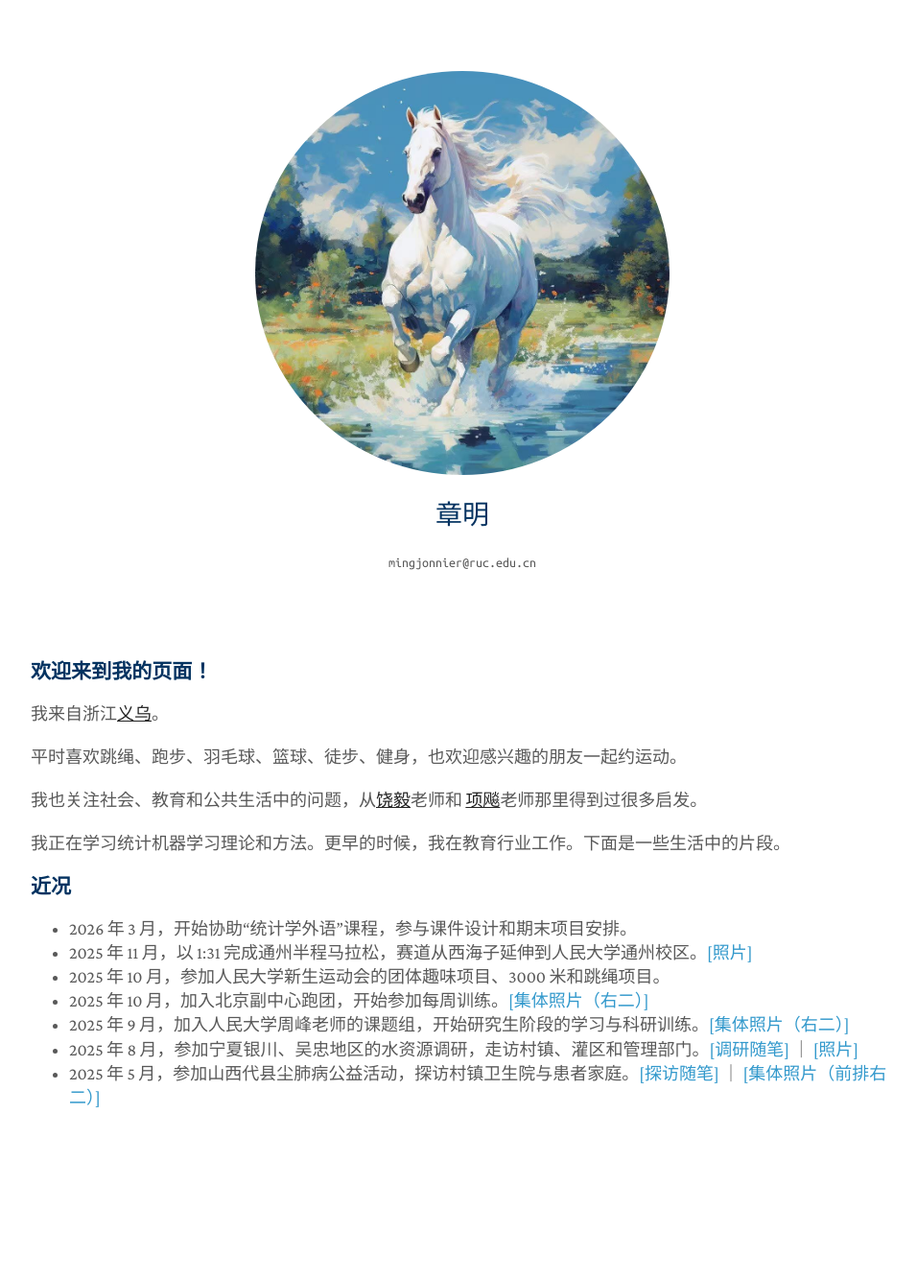
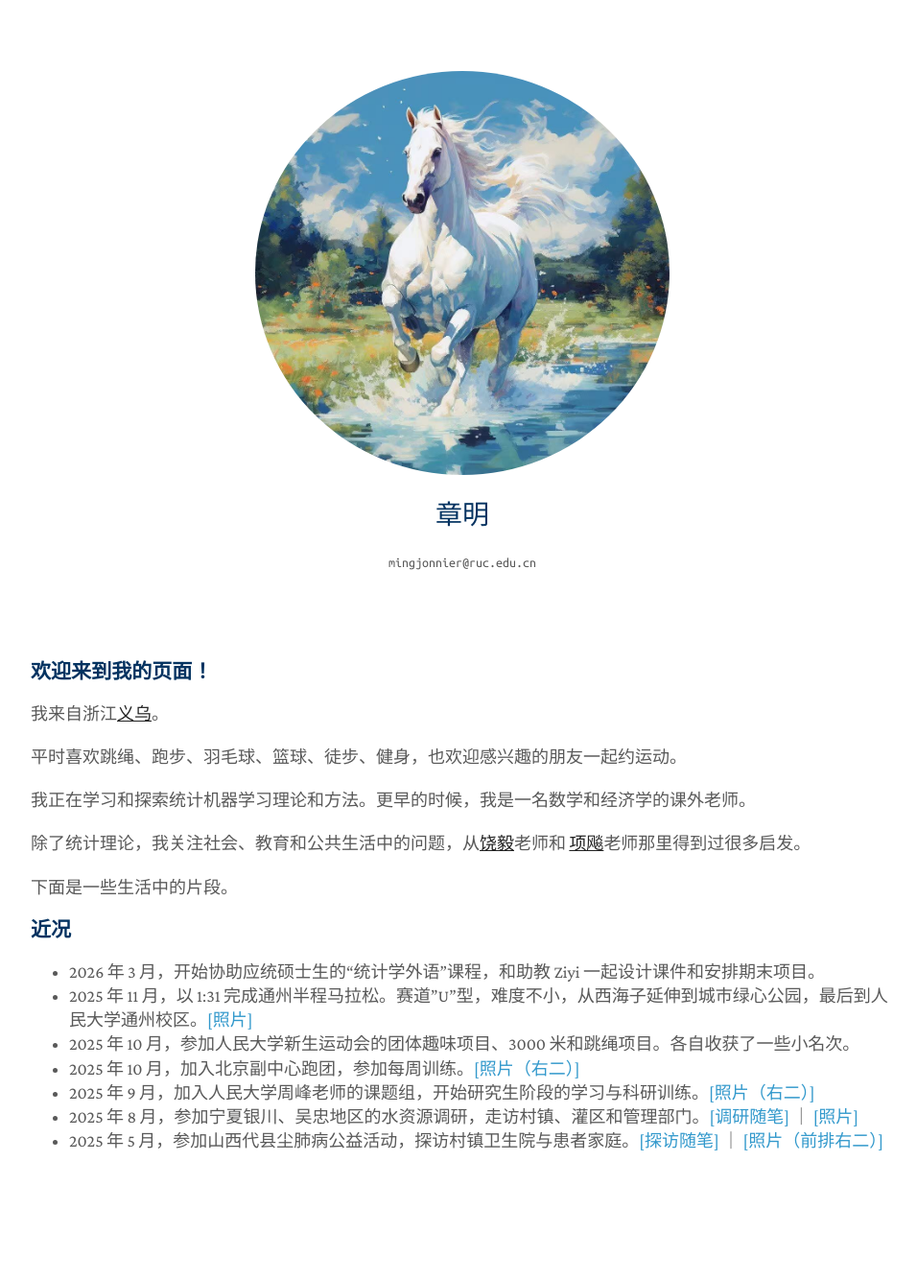
Before and after one commit to zhangming4153/zhangming4153.github.io, a Jekyll site: the page built from cn/index.md, in a window 1280 px wide. Shown: the whole page at 96% size, without its empty margins (158-1114 px from the left). Built offline with Jekyll 4.4.1, drawn with Linux system fonts in a browser that asks for light colours; a style sheet for code colours, icons or effects is not loaded; before the commit the page ends 1288 px from its top, so only the background shows below that.

Commit message:
Update personal activities and recent events

```diff
--- a/cn/index.md
+++ b/cn/index.md
@@ -9,17 +9,19 @@ title: 章明
 
 平时喜欢跳绳、跑步、羽毛球、篮球、徒步、健身，也欢迎感兴趣的朋友一起约运动。
 
-我也关注社会、教育和公共生活中的问题，从<a href="https://zh.wikipedia.org/wiki/饶毅"><strong><u>饶毅</u></strong></a>老师和
+我正在学习和探索统计机器学习理论和方法。更早的时候，我是一名数学和经济学的课外老师。
+
+除了统计理论，我关注社会、教育和公共生活中的问题，从<a href="https://zh.wikipedia.org/wiki/饶毅"><strong><u>饶毅</u></strong></a>老师和
 <a href="https://baike.baidu.com/item/项飙/23318243"><strong><u>项飚</u></strong></a>老师那里得到过很多启发。
 
-我正在学习统计机器学习理论和方法。更早的时候，我在教育行业工作。下面是一些生活中的片段。
+下面是一些生活中的片段。
 
 ### 近况
 
-- 2026 年 3 月，开始协助“统计学外语”课程，参与课件设计和期末项目安排。
-- 2025 年 11 月，以 1:31 完成通州半程马拉松，赛道从西海子延伸到人民大学通州校区。[[照片]](/assets/tongz_semimara_profile.jpg)
-- 2025 年 10 月，参加人民大学新生运动会的团体趣味项目、3000 米和跳绳项目。
-- 2025 年 10 月，加入北京副中心跑团，开始参加每周训练。[[集体照片（右二）]](/assets/tongz_group.png)
-- 2025 年 9 月，加入人民大学周峰老师的课题组，开始研究生阶段的学习与科研训练。[[集体照片（右二）]](/assets/people_0912.jpg)
+- 2026 年 3 月，开始协助应统硕士生的“统计学外语”课程，和助教 Ziyi 一起设计课件和安排期末项目。
+- 2025 年 11 月，以 1:31 完成通州半程马拉松。赛道"U"型，难度不小，从西海子延伸到城市绿心公园，最后到人民大学通州校区。[[照片]](/assets/tongz_semimara_profile.jpg)
+- 2025 年 10 月，参加人民大学新生运动会的团体趣味项目、3000 米和跳绳项目。各自收获了一些小名次。
+- 2025 年 10 月，加入北京副中心跑团，参加每周训练。[[照片（右二）]](/assets/tongz_group.png)
+- 2025 年 9 月，加入人民大学周峰老师的课题组，开始研究生阶段的学习与科研训练。[[照片（右二）]](/assets/people_0912.jpg)
 - 2025 年 8 月，参加宁夏银川、吴忠地区的水资源调研，走访村镇、灌区和管理部门。[[调研随笔]](/assets/Ningxia.pdf) ｜ [[照片]](/assets/alashan_202507.jpg)
-- 2025 年 5 月，参加山西代县尘肺病公益活动，探访村镇卫生院与患者家庭。[[探访随笔]](/assets/Shanxi.pdf) ｜ [[集体照片（前排右二）]](/assets/daai_202505.jpg)
+- 2025 年 5 月，参加山西代县尘肺病公益活动，探访村镇卫生院与患者家庭。[[探访随笔]](/assets/Shanxi.pdf) ｜ [[照片（前排右二）]](/assets/daai_202505.jpg)
```
